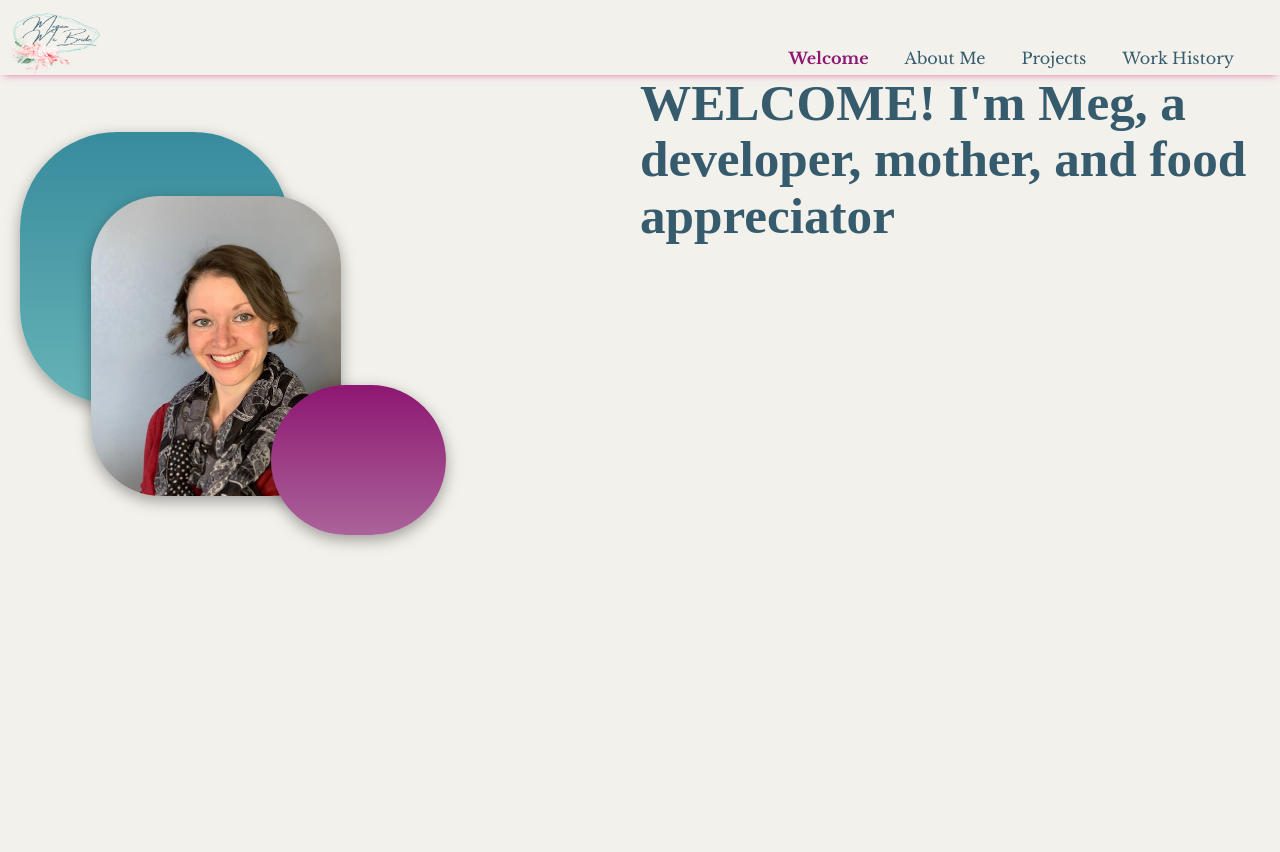
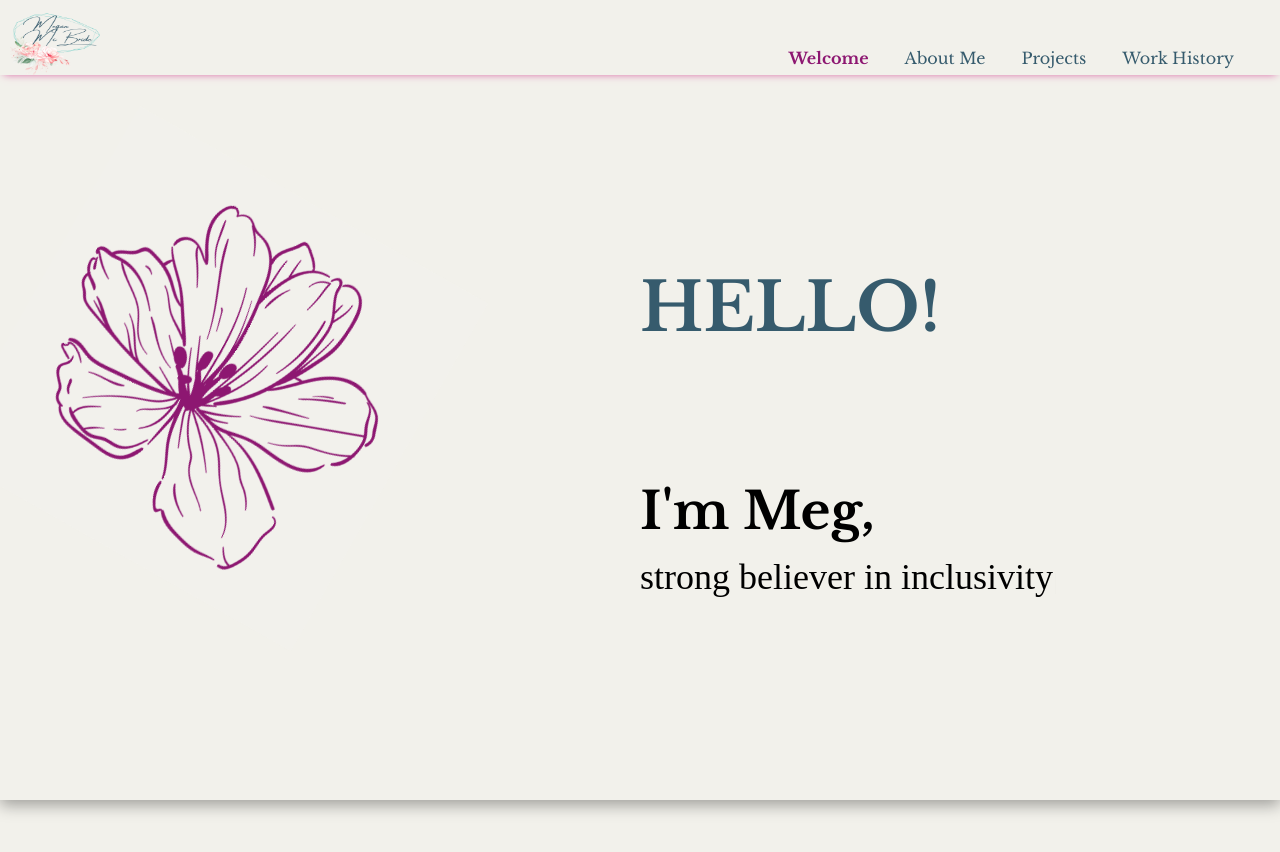
Before and after one commit to Meggs625/just_meg, a React (Vite) app: page / in a window 1280 px wide. Shown: the top 852 px of the page. Before the commit the page ends 800 px from the top, so only its background shows below. Built offline with nearby package versions, Linux system fonts and the light colour scheme.

Commit message:
First pass at welcome page

```diff
--- a/package.json
+++ b/package.json
@@ -13,6 +13,7 @@
     "framer-motion": "11.2.9",
     "react": "18.2.0",
     "react-dom": "18.2.0",
+    "react-typed": "^2.0.12",
     "sass": "^1.77.3"
   },
   "devDependencies": {
--- a/src/components/Welcome/Welcome.jsx
+++ b/src/components/Welcome/Welcome.jsx
@@ -1,17 +1,33 @@
-import React from 'react'
+import React from 'react';
+import { motion } from 'framer-motion';
 import styles from './Welcome.module.scss';
-import profilePic from '../../assets/Profilepic.jpg';
+import purpleFlower from '../../assets/purpleFlower.png';
+import { ReactTyped } from 'react-typed';
 
 export default function Welcome() {
     return (
         <section className={styles.about_me_container}>
-            <div>
-                <div className={styles.decorative_block_1}/>
-                <div className={styles.decorative_block_2}/>
-                <img src={profilePic} className={styles.profile_pic_image}/>
-            </div>
-            <div>
-                <h1 className={styles.welcome_text}>WELCOME! I'm Meg, a developer, mother, and food appreciator</h1>
+            <motion.div
+            className={styles.flower_container}
+            animate={{ rotate: 30 }}
+            transition={{
+                duration: 5,
+                repeat: Infinity,
+                repeatType: "reverse"
+            }}>
+            <img src={purpleFlower} alt="purple-flower" className={styles.background_flower}/>
+
+            </motion.div>
+            <div className={styles.descriptive_container}>
+                <h1>HELLO!</h1>
+                <h2>I'm Meg,</h2>
+                <ReactTyped
+                    typeSpeed={50}
+                    backSpeed={50}
+                    strings={['passionate developer', 'strong believer in inclusivity', 'avid learner']}
+                    loop={true}
+                    style={{fontSize: "1.5em"}}
+            />
             </div>
         </section>
     )
--- a/src/components/Welcome/Welcome.module.scss
+++ b/src/components/Welcome/Welcome.module.scss
@@ -9,7 +9,7 @@
 .about_me_container > div {
     width: 50%;
 }
-
+//TODO: move styles to about me
 .decorative_block_1 {
     position: absolute;
     top: 132px;
@@ -20,6 +20,7 @@
     border-radius: 97px;
     box-shadow: rgba(0, 0, 0, 0.35) 0px 5px 15px;
 }
+//TODO: move styles to about me
 
 .decorative_block_2 {
     position: absolute;
@@ -33,6 +34,36 @@
     z-index:1;
 }
 
+.flower_container {
+    height: 100%;
+    display: flex;
+    align-items: center;
+    z-index: -1;
+
+}
+
+.background_flower {
+    height: 400px;
+    width: 400px;
+}
+
+.descriptive_container {
+    margin: auto;
+
+    h1 {
+        margin-bottom: 20%;
+        font-family: "Libre Baskerville", serif;
+        font-size: 4.2em;
+        color: base.$primary-font-color;
+    }
+
+    h2 {
+        font-family: "Libre Baskerville", serif;
+        font-size: 3.2em;
+    }
+}
+//TODO: move styles to about me
+
 .profile_pic_image {
     height: 300px;
     width: 250px;
@@ -42,7 +73,3 @@
     border-radius: 70px;
     box-shadow: rgba(0, 0, 0, 0.35) 0px 5px 15px;
 }
-
-.welcome_text {
-    color: base.$primary-font-color
-}
--- a/src/styles/_base.scss
+++ b/src/styles/_base.scss
@@ -2,6 +2,8 @@
 $primary-font-color: rgb(54, 91, 109);
 
 $pane-height: calc(100vh - 75px);
+
+
 
 //Palette
 // rgb(141 23 113) - dark purple
```
Also changed, not shown: src/assets/purpleFlower.png (added).
